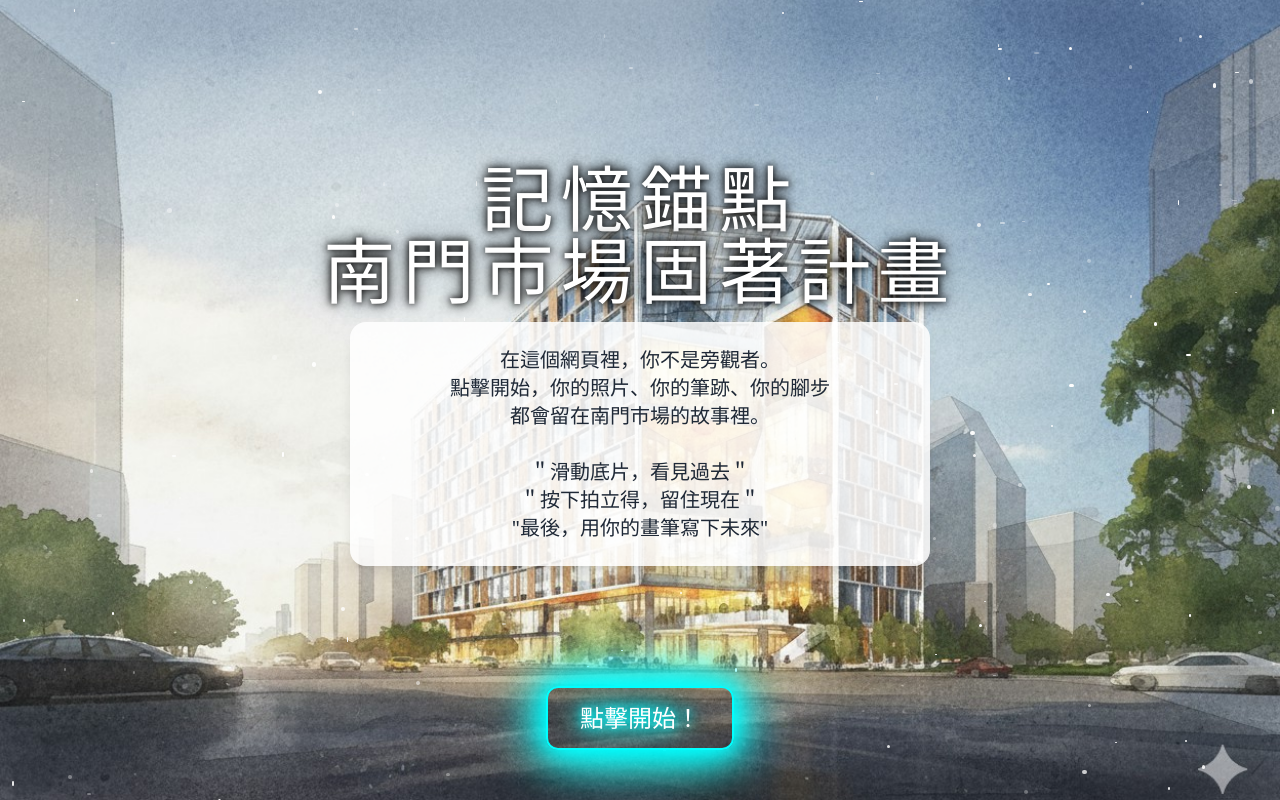
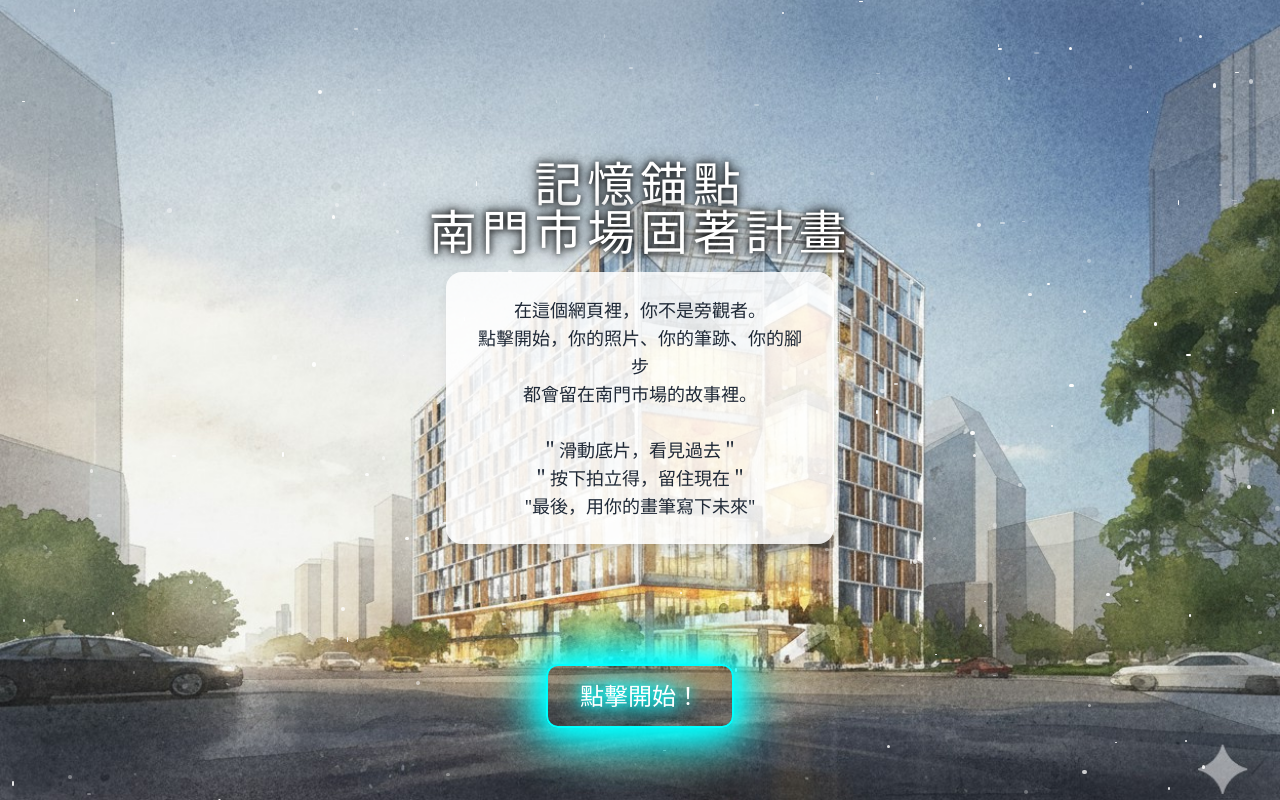
Before and after one commit to yayayuuuuu/mymarket, a React (Vite) app: page / in a window 1280 px wide. Built offline with nearby package versions, Linux system fonts and the light colour scheme; the HTML template or start-up script is replaced by a standard one; a web font is replaced by a local one.

Commit message:
1207text

```diff
--- a/src/components/IntroPage.jsx
+++ b/src/components/IntroPage.jsx
@@ -45,7 +45,7 @@ export default function IntroPage({ onEnter }) {
       <div className="z-20 flex flex-col items-center justify-center mt-10">
 
         {/* 標題 */}
-        <h1 className="text-4xl md:text-7xl font-extrabold text-white tracking-widest drop-shadow-lg animate-dropInSmooth text-outline">
+        <h1 className="text-4xl md:text-5xl font-extrabold text-white tracking-widest drop-shadow-lg animate-dropInSmooth text-outline">
           <br />
           記憶錨點
           <br />
@@ -57,7 +57,7 @@ export default function IntroPage({ onEnter }) {
           className="w-11/12 max-w-2xl mt-4 mb-10 p-6 rounded-2xl shadow-lg text-gray-800 backdrop-blur-md animate-fadeInUp"
           style={{ backgroundColor: "rgba(255,255,255,0.85)" }}
         >
-          <p className="text-sm md:text-xl leading-relaxed font-medium">
+          <p className="text-sm md:text-lg leading-relaxed font-medium">
             在這個網頁裡，你不是旁觀者。<br />
             點擊開始，你的照片、你的筆跡、你的腳步<br />
             都會留在南門市場的故事裡。<br /><br />
```
